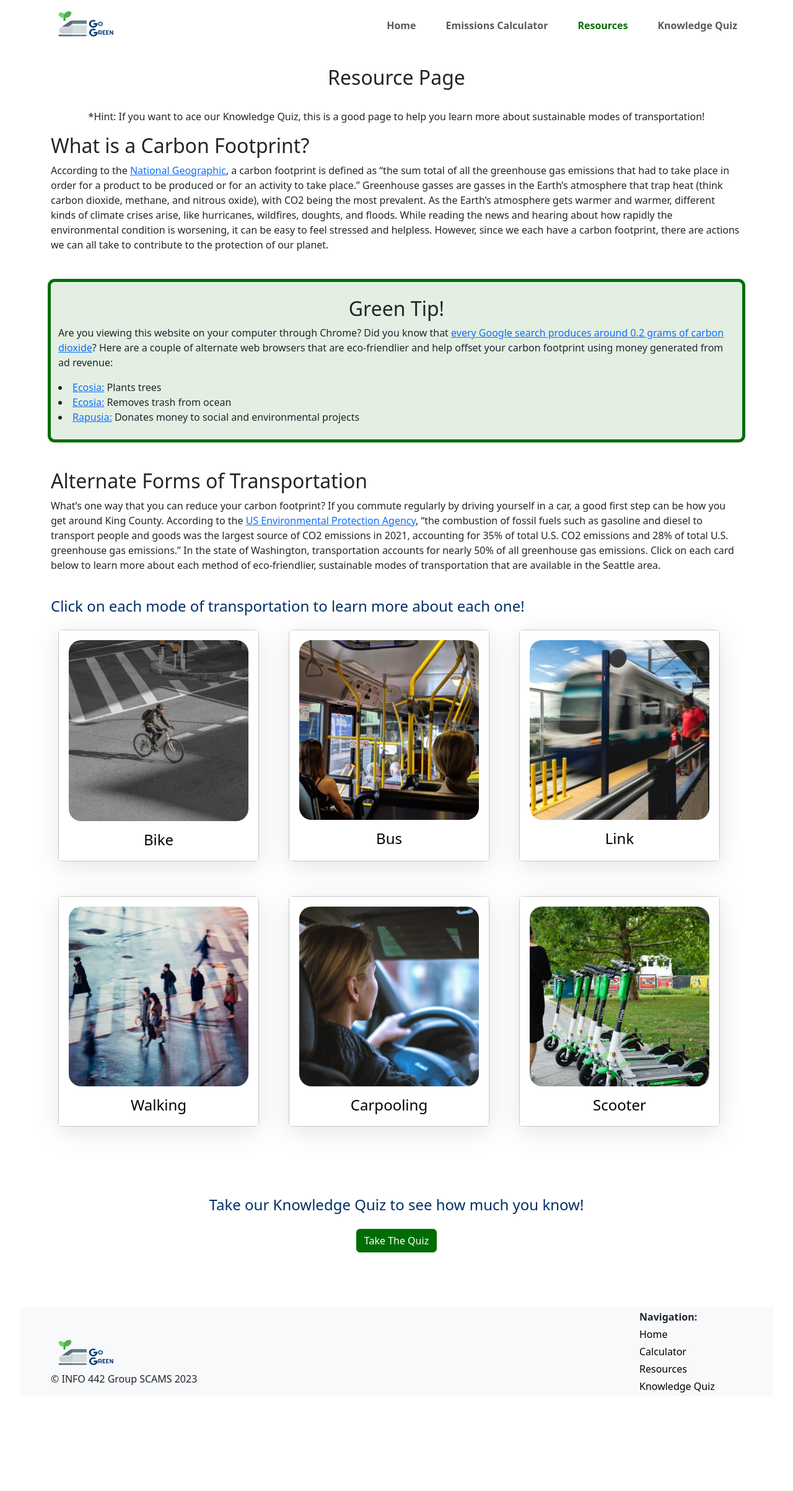
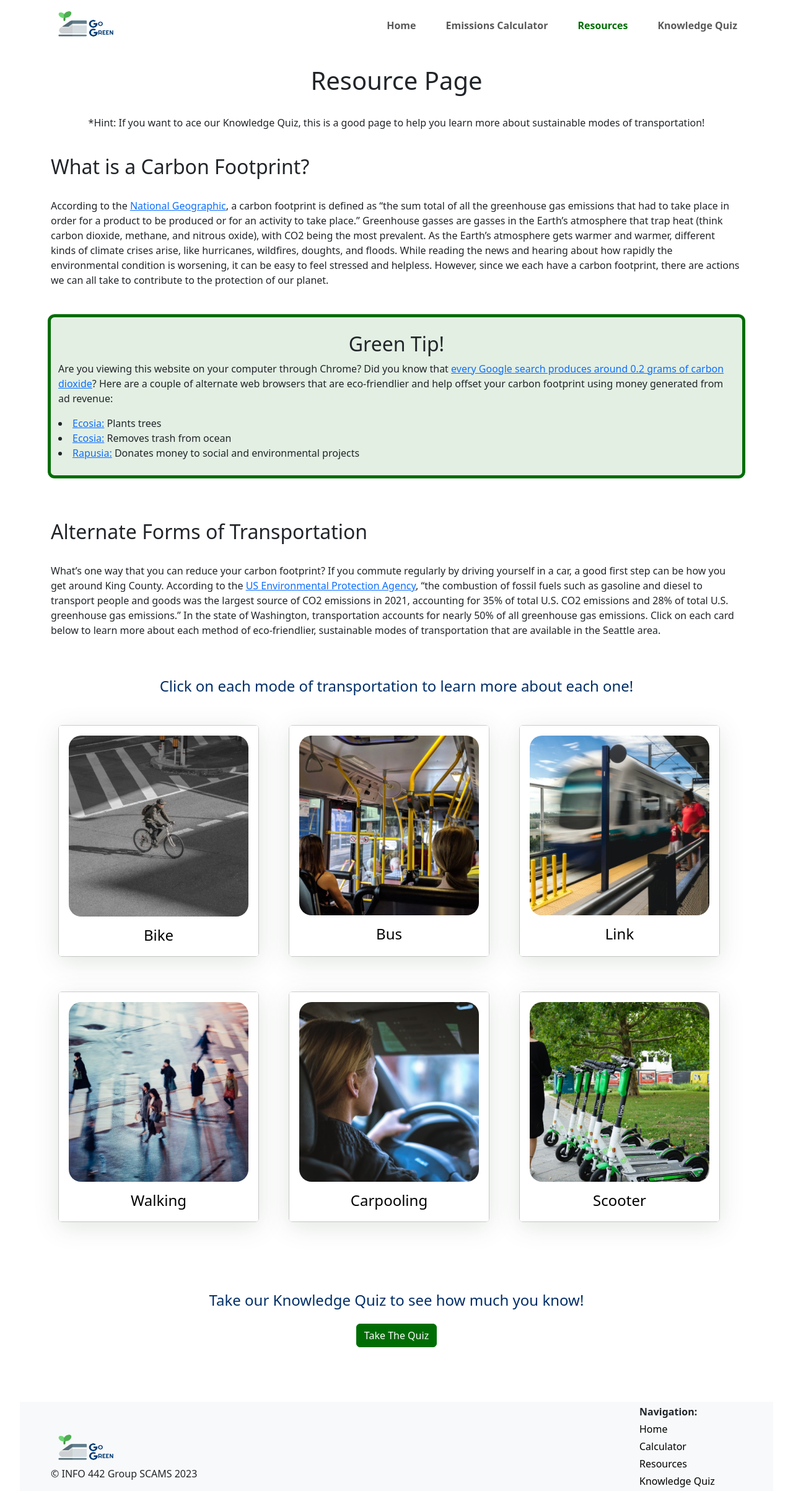
Before and after one commit to UW-INFO442-AU23/Team-SCAMS, a React (Create React App) app: page /resources in a window 1280 px wide. Shown: the whole page at 62% size. Before the commit the page ends 2253 px from the top, so only its background shows below. Built offline with nearby package versions, Linux system fonts and the light colour scheme; no server answers.

Commit message:
fixed resources bugs

```diff
--- a/src/components/ResourcePage.js
+++ b/src/components/ResourcePage.js
@@ -14,7 +14,7 @@ function Title(props) {
     const heading1 = props.heading1;
     return (
         <div className="d-flex px-4 py-4 justify-content-center">
-            <h2>{heading1}</h2>
+            <h1>{heading1}</h1>
         </div>
     )
 }
@@ -71,7 +71,7 @@ export function ResourceCard(props) {
                 <div className="entry-card card-body">
 
                     <div className="col-sm-auto">
-                        <img className="col-sm-12" id="homecardpic" src={image} alt={alt} />
+                        <img className="col-sm-12" id="resourcepic" src={image} alt={alt} />
                     </div>
                     <div className="col-sm">
                         <h2 className="card-title homeTitle">{title}</h2>
@@ -127,7 +127,7 @@ export function Resource(props) {
         <div className='container'>
             <Title heading1={'Resource Page'} />
             <p class="text-center">*Hint: If you want to ace our Knowledge Quiz, this is a good page to help you learn more about sustainable modes of transportation!</p>
-            <h2>What is a Carbon Footprint?</h2>
+            <h2 class="py-4">What is a Carbon Footprint?</h2>
             <p>
                 According to the <a
                     href="https://www.nationalgeographic.com/environment/article/what-is-a-carbon-footprint-how-to-measure-yours?loggedin=true&rnd=1698131599474" target="_blank">National
@@ -160,7 +160,7 @@ export function Resource(props) {
                 </li>
             </div>
 
-            <h2>Alternate Forms of Transportation</h2>
+            <h2 class="py-4">Alternate Forms of Transportation</h2>
             <p>
                 What’s one way that you can reduce your carbon footprint? If you commute regularly by driving yourself in a
                 car, a good first step can be how you get around King County. According to the <a
@@ -174,7 +174,7 @@ export function Resource(props) {
             </p>
 
             <div className="row py-4">
-                <h4>Click on each mode of transportation to learn more about each one!</h4>
+                <h4 class="text-center py-4">Click on each mode of transportation to learn more about each one!</h4>
                 <EntryCardList links={jsonData}/>
             </div>
 
@@ -182,7 +182,9 @@ export function Resource(props) {
                 <h4 class="text-center">Take our Knowledge Quiz to see how much you know!</h4>
 
                 <div class="button_center">
-                    <button type="button" class="btn btn-primary">Take The Quiz</button>
+                    <a type="button" className="btn btn-primary" href="knowledge_quiz">
+                        Take The Quiz
+                    </a>
                 </div>
             </div>
 
--- a/src/index.css
+++ b/src/index.css
@@ -426,3 +426,14 @@ Nav.Link .navbar-link {
     }
 
   }
+
+  #resourcepic img {
+    max-width: 100%;
+    height: 200px;
+}
+
+@media (max-width: 768px) {
+    #resourcepic {
+        width: 100%;
+    }
+}
```
